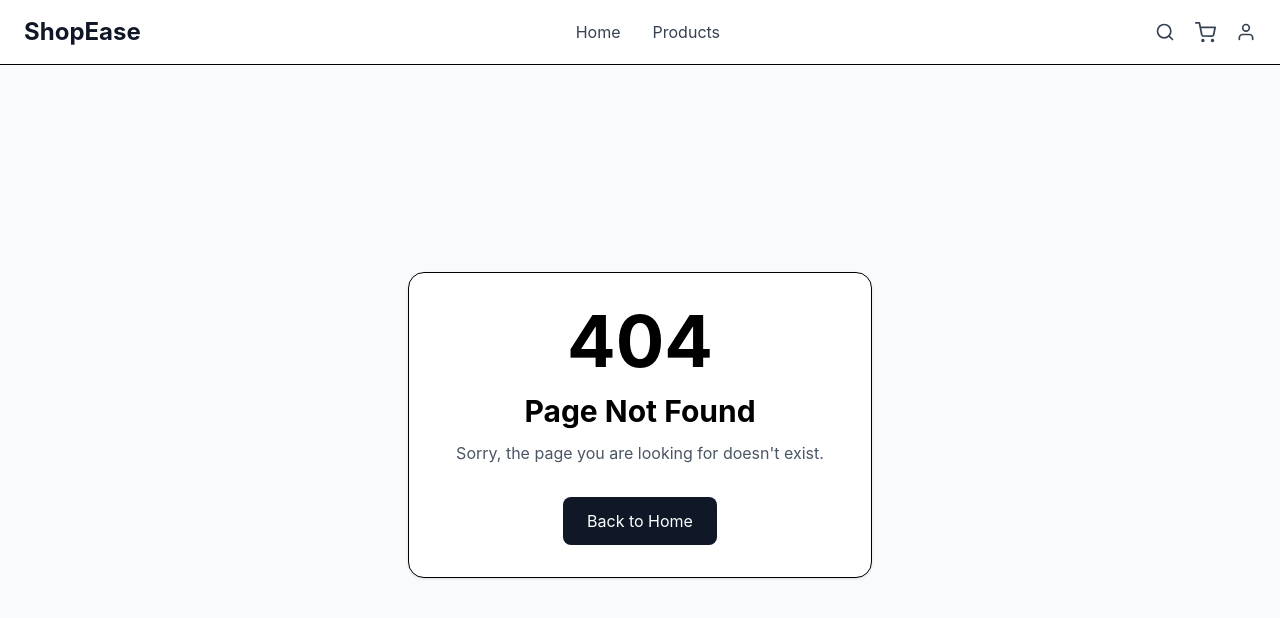
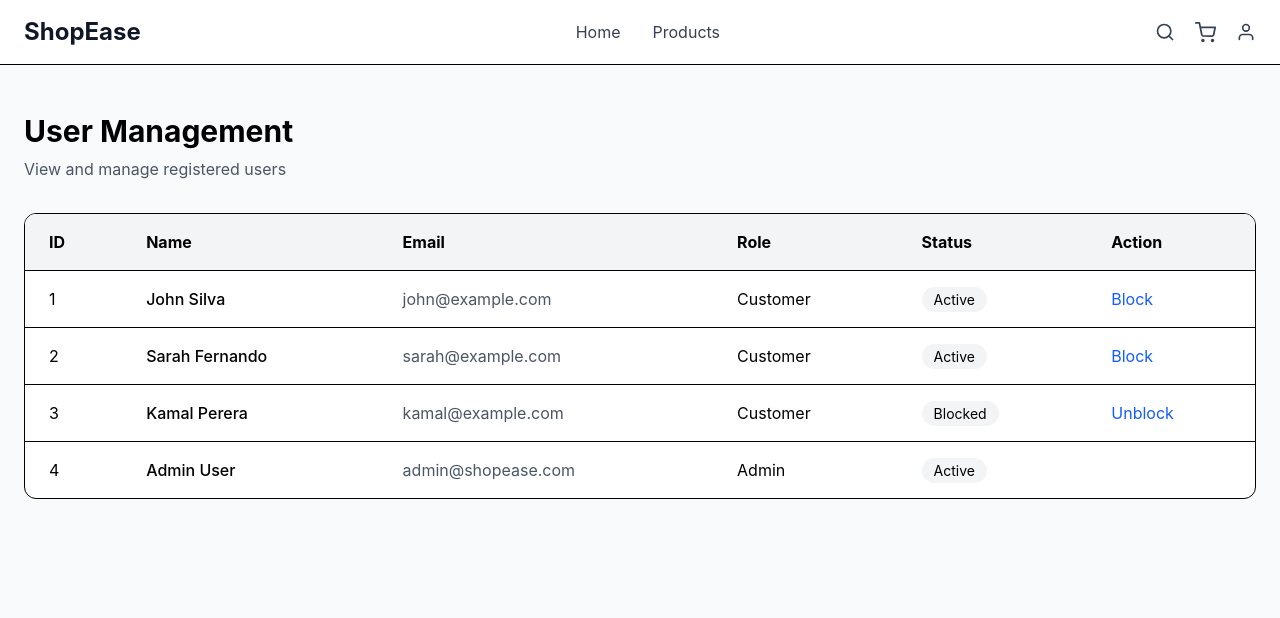
Before and after one commit to pathumnimsara/ecommerce-web, a React (Vite) app: page /admin/users in a window 1280 px wide. Before the commit this address had no page. Shown: the top 618 px of the page. Built offline with nearby package versions, Linux system fonts and the light colour scheme.

Commit message:
Add admin user management

```diff
--- a/src/App.jsx
+++ b/src/App.jsx
@@ -8,6 +8,7 @@ import NotFound from "./pages/NotFound";
 import AdminDashboard from "./pages/admin/AdminDashboard";
 import AdminProducts from "./pages/admin/AdminProducts";
 import AdminOrders from "./pages/admin/AdminOrders";
+import AdminUsers from "./pages/admin/AdminUsers";
 
 import Home from "./pages/Home";
 import Products from "./pages/Products";
@@ -45,6 +46,10 @@ function App() {
   path="/admin/orders"
   element={<AdminOrders />}
 />
+<Route
+  path="/admin/users"
+  element={<AdminUsers />}
+/>
 
 
         </Routes>
--- /dev/null
+++ b/src/pages/admin/AdminUsers.jsx
@@ -0,0 +1,148 @@
+import { useState } from "react";
+
+function AdminUsers() {
+  const [users, setUsers] = useState([
+    {
+      id: 1,
+      name: "John Silva",
+      email: "john@example.com",
+      role: "Customer",
+      status: "Active",
+    },
+    {
+      id: 2,
+      name: "Sarah Fernando",
+      email: "sarah@example.com",
+      role: "Customer",
+      status: "Active",
+    },
+    {
+      id: 3,
+      name: "Kamal Perera",
+      email: "kamal@example.com",
+      role: "Customer",
+      status: "Blocked",
+    },
+    {
+      id: 4,
+      name: "Admin User",
+      email: "admin@shopease.com",
+      role: "Admin",
+      status: "Active",
+    },
+  ]);
+
+  const toggleStatus = (userId) => {
+    setUsers(
+      users.map((user) =>
+        user.id === userId
+          ? {
+              ...user,
+              status:
+                user.status === "Active"
+                  ? "Blocked"
+                  : "Active",
+            }
+          : user
+      )
+    );
+  };
+
+  return (
+    <main className="py-12 bg-gray-50 min-h-screen">
+      <div className="max-w-7xl mx-auto px-6">
+        <div className="mb-8">
+          <h1 className="text-3xl font-bold">
+            User Management
+          </h1>
+
+          <p className="text-gray-600 mt-2">
+            View and manage registered users
+          </p>
+        </div>
+
+        <div className="bg-white border rounded-xl overflow-hidden">
+          <div className="overflow-x-auto">
+            <table className="w-full">
+              <thead className="bg-gray-100 border-b">
+                <tr>
+                  <th className="text-left px-6 py-4">
+                    ID
+                  </th>
+
+                  <th className="text-left px-6 py-4">
+                    Name
+                  </th>
+
+                  <th className="text-left px-6 py-4">
+                    Email
+                  </th>
+
+                  <th className="text-left px-6 py-4">
+                    Role
+                  </th>
+
+                  <th className="text-left px-6 py-4">
+                    Status
+                  </th>
+
+                  <th className="text-left px-6 py-4">
+                    Action
+                  </th>
+                </tr>
+              </thead>
+
+              <tbody>
+                {users.map((user) => (
+                  <tr
+                    key={user.id}
+                    className="border-b last:border-b-0"
+                  >
+                    <td className="px-6 py-4">
+                      {user.id}
+                    </td>
+
+                    <td className="px-6 py-4 font-medium">
+                      {user.name}
+                    </td>
+
+                    <td className="px-6 py-4 text-gray-600">
+                      {user.email}
+                    </td>
+
+                    <td className="px-6 py-4">
+                      {user.role}
+                    </td>
+
+                    <td className="px-6 py-4">
+                      <span className="px-3 py-1 rounded-full text-sm bg-gray-100">
+                        {user.status}
+                      </span>
+                    </td>
+
+                    <td className="px-6 py-4">
+                      {user.role !== "Admin" && (
+                        <button
+                          onClick={() =>
+                            toggleStatus(user.id)
+                          }
+                          className="text-blue-600 hover:underline"
+                        >
+                          {user.status === "Active"
+                            ? "Block"
+                            : "Unblock"}
+                        </button>
+                      )}
+                    </td>
+                  </tr>
+                ))}
+              </tbody>
+            </table>
+          </div>
+        </div>
+      </div>
+    </main>
+  );
+}
+
+export default AdminUsers;
```
